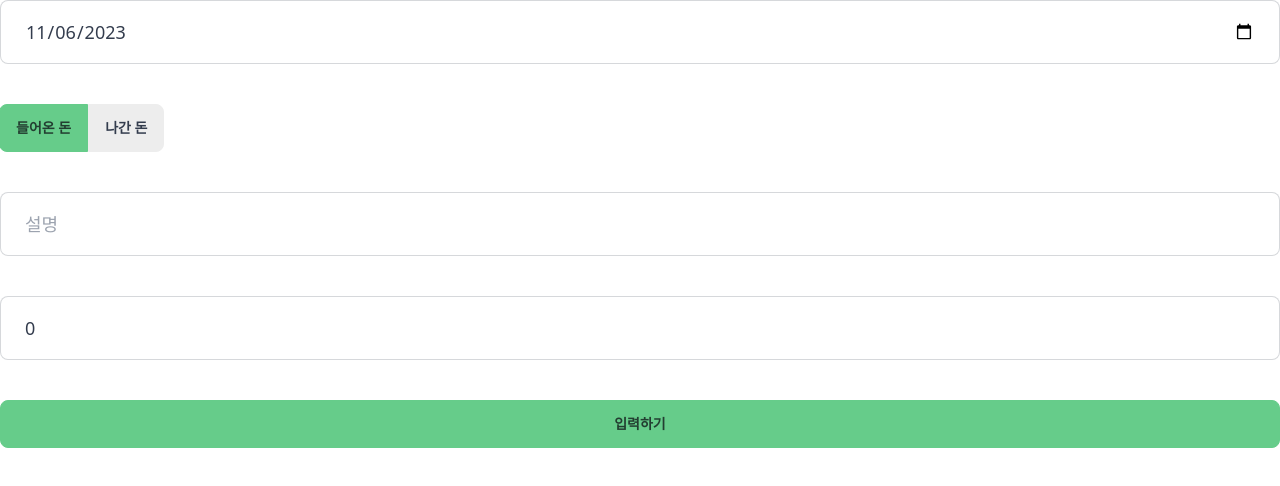
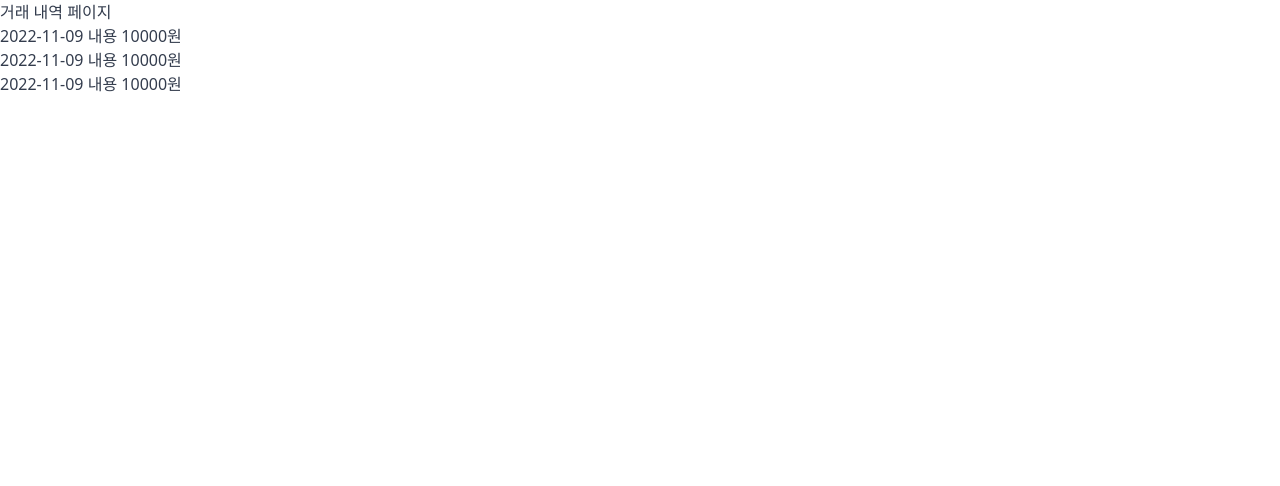
Before and after one commit to suhyeoonn/account-book, a SvelteKit app: page / in a window 1280 px wide. Shown: the top 486 px of the page. Built offline with nearby package versions, Linux system fonts and the light colour scheme.

Commit message:
✨ 거래내역 페이지 추가

```diff
--- a/src/routes/+page.svelte
+++ b/src/routes/+page.svelte
@@ -1,66 +1,30 @@
 <script lang="ts">
-	import { LocalStorage } from '$lib/LocalStorage';
-
-	enum accountType {
-		INPUT,
-		OUTPUT
-	}
-
-	let date = new Date().toISOString().substring(0, 10);
-	let type = accountType.INPUT;
-	let description = '';
-	let amount = 0;
-
-	const onSubmit = (e: Event) => {
-		e.preventDefault();
-
-		if (amount < 1) {
-			alert('금액을 입력하세요.');
-			return;
+	const history = [
+		{
+			date: '2022-11-09',
+			description: '내용',
+			amount: 10000
+		},
+		{
+			date: '2022-11-09',
+			description: '내용',
+			amount: 10000
+		},
+		{
+			date: '2022-11-09',
+			description: '내용',
+			amount: 10000
 		}
-
-		LocalStorage.save({ date, type, description, amount });
-	};
-
-	const setType = (_type: accountType) => {
-		type = _type;
-	};
+	];
 </script>
 
-<form class="flex flex-col gap-10" on:submit={onSubmit}>
-	<input type="date" bind:value={date} required class="input input-bordered input-lg" />
-	<div class="btn-group">
-		<button
-			type="button"
-			class="btn"
-			class:btn-active={type === accountType.INPUT}
-			on:click={() => setType(accountType.INPUT)}
-		>
-			들어온 돈
-		</button>
-		<button
-			type="button"
-			class="btn"
-			class:btn-active={type === accountType.OUTPUT}
-			on:click={() => setType(accountType.OUTPUT)}
-		>
-			나간 돈
-		</button>
-	</div>
-
-	<input
-		type="text"
-		placeholder="설명"
-		bind:value={description}
-		class="input input-bordered input-lg"
-	/>
-	<input
-		type="number"
-		placeholder="금액"
-		bind:value={amount}
-		required
-		class="input input-bordered input-lg"
-		min="0"
-	/>
-	<button class="btn btn-primary">입력하기</button>
-</form>
+<h1>거래 내역 페이지</h1>
+<ul>
+	{#each history as { date, description, amount }}
+		<li>
+			<span>{date}</span>
+			<span>{description}</span>
+			<span>{amount}원</span>
+		</li>
+	{/each}
+</ul>
--- /dev/null
+++ b/src/routes/add/+page.svelte
@@ -0,0 +1,66 @@
+<script lang="ts">
+	import { LocalStorage } from '$lib/LocalStorage';
+
+	enum accountType {
+		INPUT,
+		OUTPUT
+	}
+
+	let date = new Date().toISOString().substring(0, 10);
+	let type = accountType.INPUT;
+	let description = '';
+	let amount = 0;
+
+	const onSubmit = (e: Event) => {
+		e.preventDefault();
+
+		if (amount < 1) {
+			alert('금액을 입력하세요.');
+			return;
+		}
+
+		LocalStorage.save({ date, type, description, amount });
+	};
+
+	const setType = (_type: accountType) => {
+		type = _type;
+	};
+</script>
+
+<form class="flex flex-col gap-10" on:submit={onSubmit}>
+	<input type="date" bind:value={date} required class="input input-bordered input-lg" />
+	<div class="btn-group">
+		<button
+			type="button"
+			class="btn"
+			class:btn-active={type === accountType.INPUT}
+			on:click={() => setType(accountType.INPUT)}
+		>
+			들어온 돈
+		</button>
+		<button
+			type="button"
+			class="btn"
+			class:btn-active={type === accountType.OUTPUT}
+			on:click={() => setType(accountType.OUTPUT)}
+		>
+			나간 돈
+		</button>
+	</div>
+
+	<input
+		type="text"
+		placeholder="설명"
+		bind:value={description}
+		class="input input-bordered input-lg"
+	/>
+	<input
+		type="number"
+		placeholder="금액"
+		bind:value={amount}
+		required
+		class="input input-bordered input-lg"
+		min="0"
+	/>
+	<button class="btn btn-primary">입력하기</button>
+</form>
```
